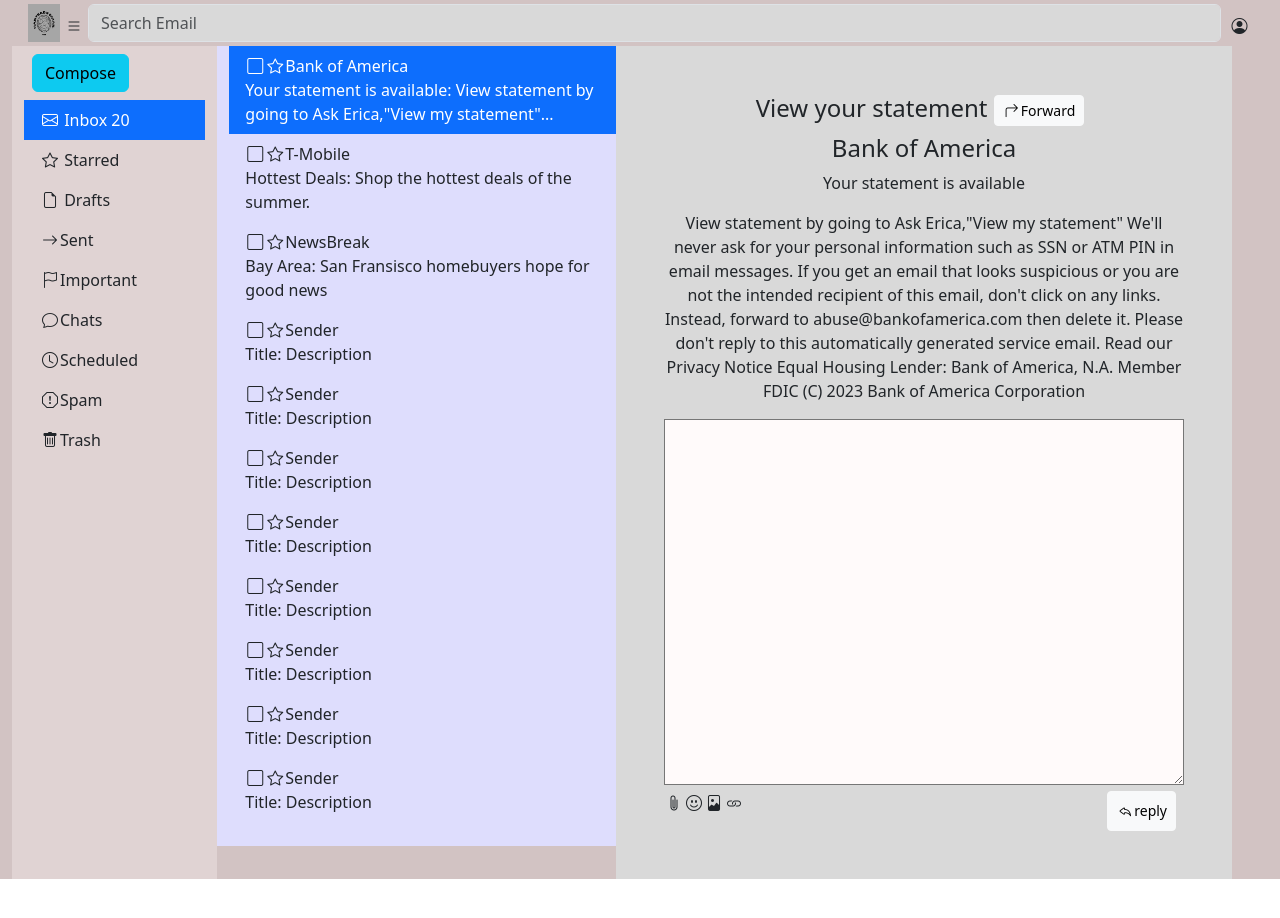
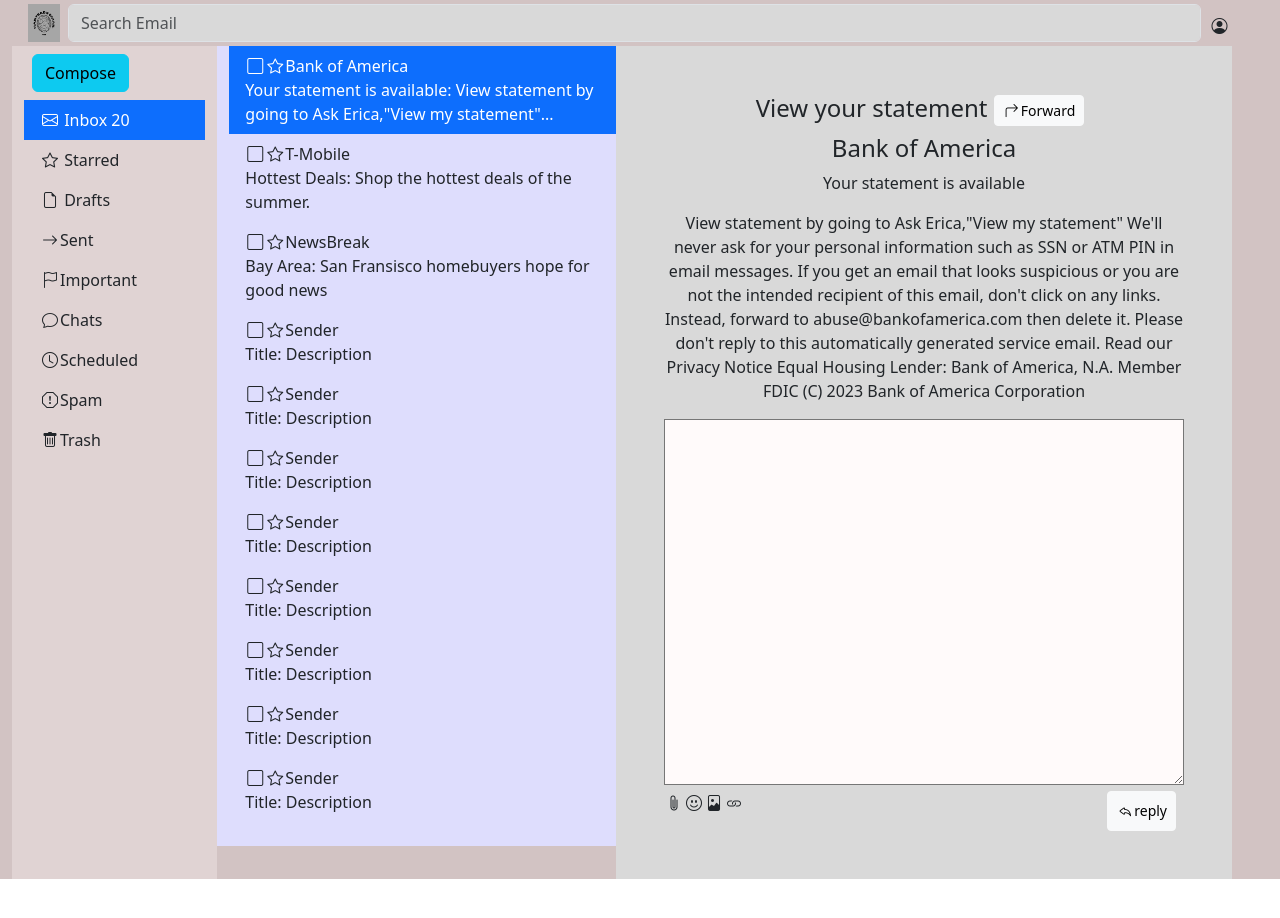
Before and after one commit to firezgi/resposive-email-template, a plain HTML site: page index.html in a window 1280 px wide. Shown: the top 918 px of the page. Drawn offline with nearby package versions, Linux system fonts and the light colour scheme.

Commit message:
display humberger menu on small devises

```diff
--- a/index.html
+++ b/index.html
@@ -16,7 +16,7 @@
         <img src="/images/logo.png" class="img-float p-1" alt="logo">
 
         <div d-flex d-block d-sm-none style="display: flex;align-items: center;" >
-          <i class="bi bi-list "></i>
+          <i class="bi bi-list d-block d-sm-none "></i>
         </div>
 
         <input class="form-control me-2 block-three m-1" type="search" placeholder= "Search Email" aria-label="Search" style="width:92%" >
```
